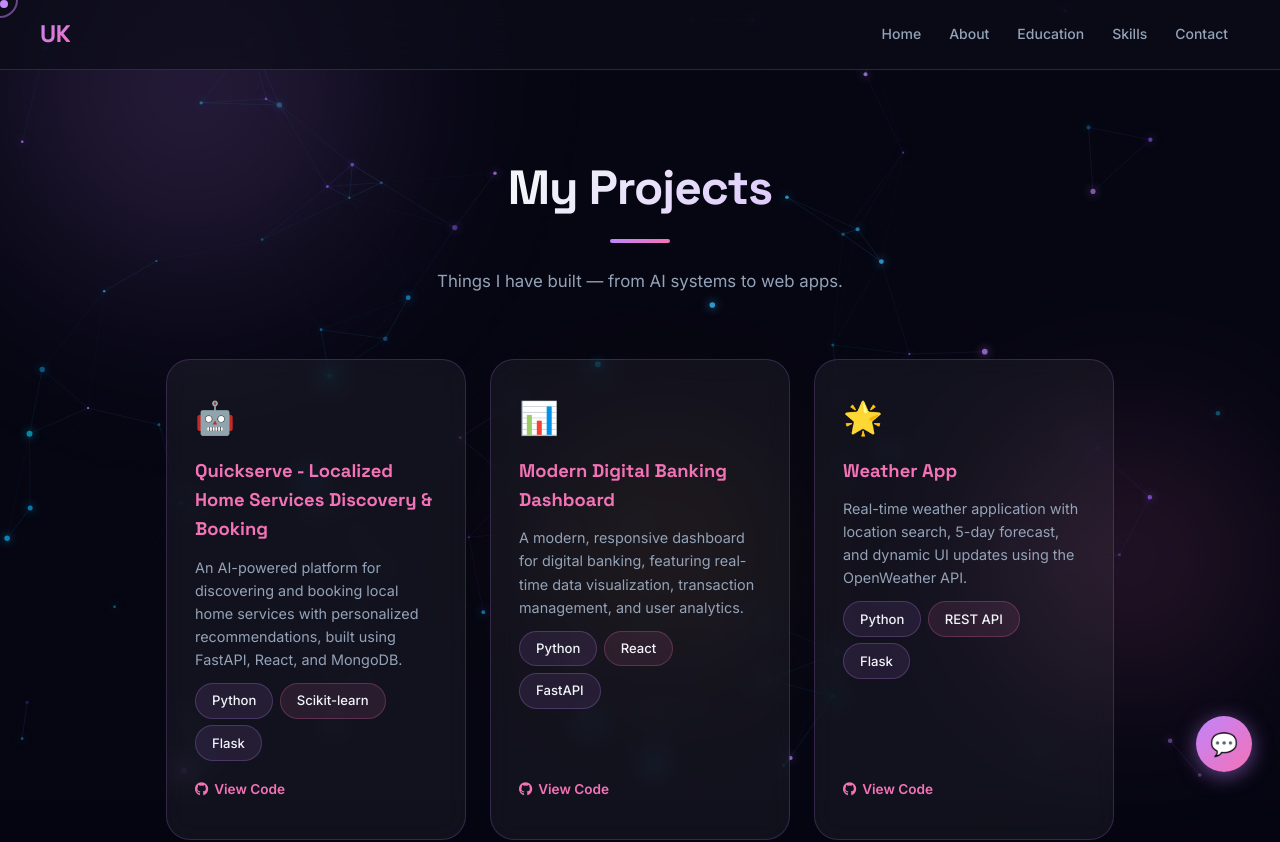
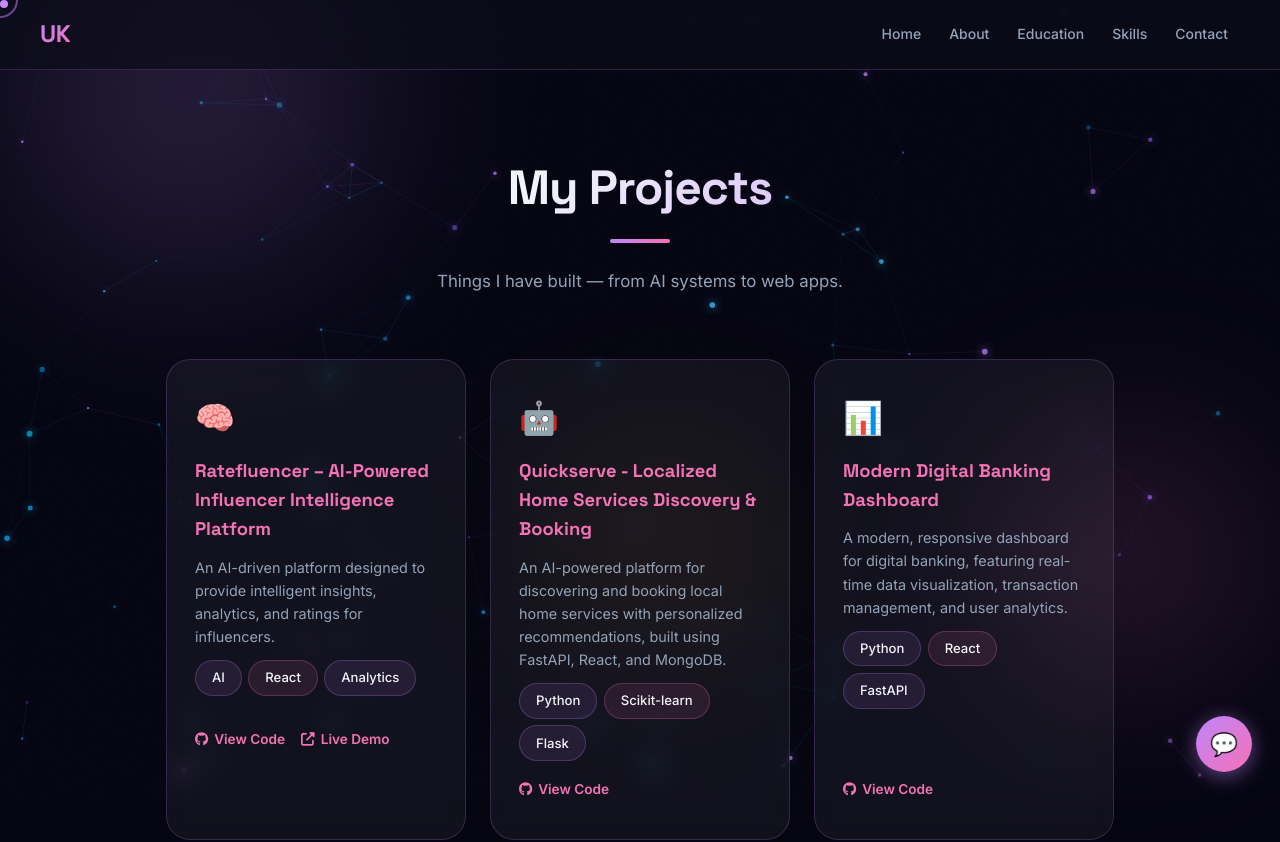
Before and after one commit to Urmila1945/Portfolio, a React (Vite) app in the folder frontend/: page /projects in a window 1280 px wide. Shown: the top 842 px of the page. Built offline with nearby package versions, Linux system fonts and the light colour scheme.

Commit message:
Add Ratefluencer to projects section

```diff
--- a/frontend/src/pages/Projects.jsx
+++ b/frontend/src/pages/Projects.jsx
@@ -9,6 +9,24 @@ function Projects() {
         <p className="section-subtitle reveal">Things I have built — from AI systems to web apps.</p>
 
         <div className="card-container stagger-children">
+          <div className="info-card reveal">
+            <div className="card-icon">🧠</div>
+            <h3>Ratefluencer – AI-Powered Influencer Intelligence Platform</h3>
+            <p>An AI-driven platform designed to provide intelligent insights, analytics, and ratings for influencers.</p>
+            <div className="card-tags">
+              <span className="skill-tag">AI</span>
+              <span className="skill-tag cyan">React</span>
+              <span className="skill-tag">Analytics</span>
+            </div>
+            <div style={{ display: 'flex', gap: '1rem', marginTop: '1rem' }}>
+              <a href="https://github.com/Urmila1945/AI-powered-influencer-intelligence-platform" target="_blank" rel="noreferrer" className="card-link" style={{ marginTop: 0 }}>
+                <i className="fab fa-github"></i> View Code
+              </a>
+              <a href="https://ratefluencer-frontend.onrender.com" target="_blank" rel="noreferrer" className="card-link" style={{ marginTop: 0 }}>
+                <i className="fas fa-external-link-alt"></i> Live Demo
+              </a>
+            </div>
+          </div>
           <div className="info-card reveal">
             <div className="card-icon">🤖</div>
             <h3>Quickserve - Localized Home Services Discovery & Booking</h3>
```
